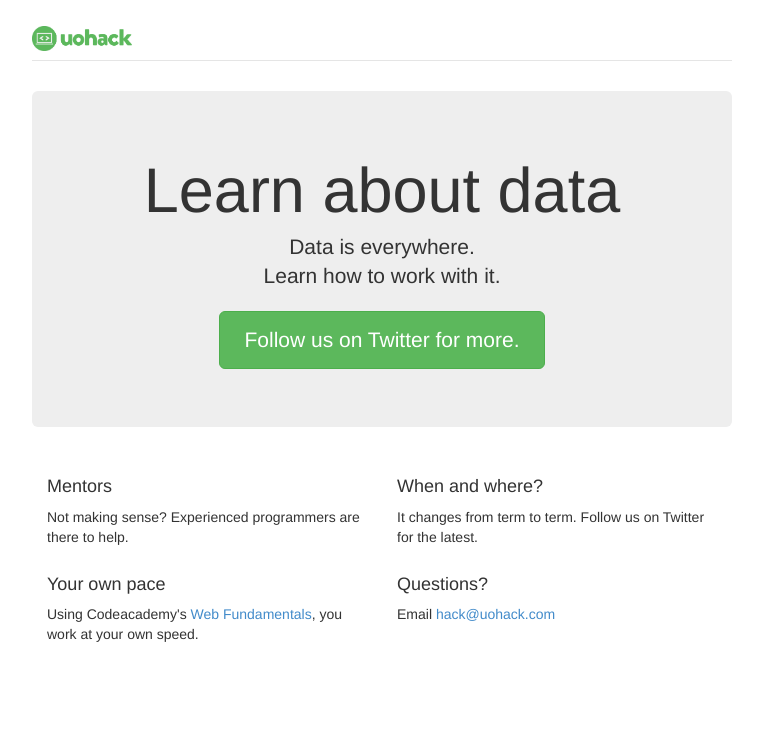
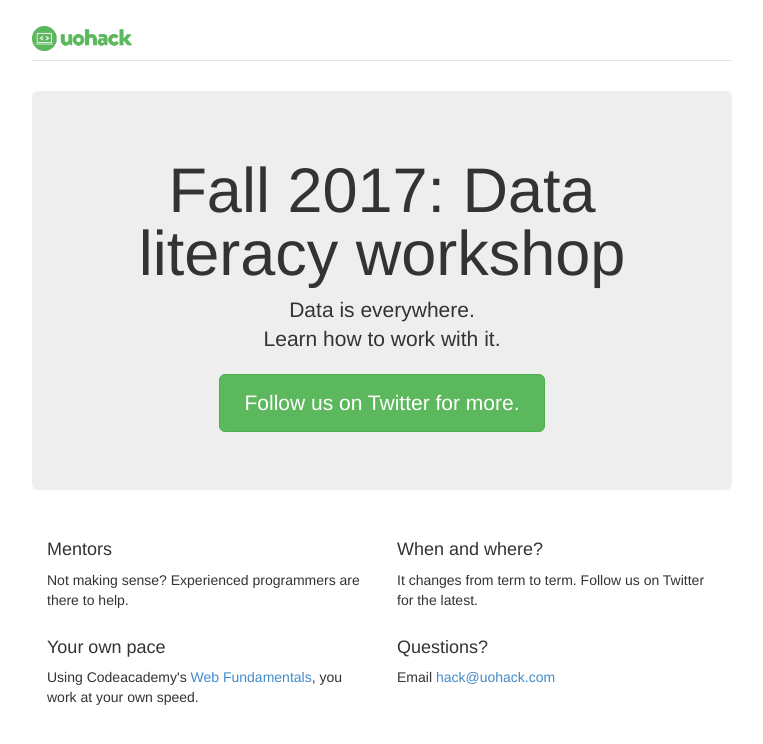
Before and after one commit to uohack/uohack.github.io, a Jekyll site: the page built from index.html, in a window 1280 px wide. Shown: the top 744 px of the page, without its empty margins (258-1021 px from the left). Built offline with Jekyll 4.4.1, drawn with Linux system fonts in a browser that asks for light colours.

Commit message:
Branding tweaks

```diff
--- a/_layouts/default.html
+++ b/_layouts/default.html
@@ -4,7 +4,7 @@
     <meta charset="utf-8">
     <meta name="viewport" content="width=device-width, initial-scale=1.0">
     <meta name="description" content="">
-    <meta name="author" content="Ivar Vong">
+    <meta name="author" content="Rob Denton">
     <title>{{ page.title }}</title>
     <link href="/css/bootstrap.min.css" rel="stylesheet">
     <link href="/css/docs.css" rel="stylesheet">
--- a/index.html
+++ b/index.html
@@ -4,7 +4,7 @@ title: uohack
 ---
 
 <div class="jumbotron">
-    <h1>Learn about data</h1>
+    <h1>Fall 2017: Data literacy workshop</h1>
     <p class="lead">Data is everywhere.<br>Learn how to work with it.</p>
     <p><a class="btn btn-lg btn-success" href="https://twitter.com/uohack">Follow us on Twitter for more.</a></p>
   </div>
```
